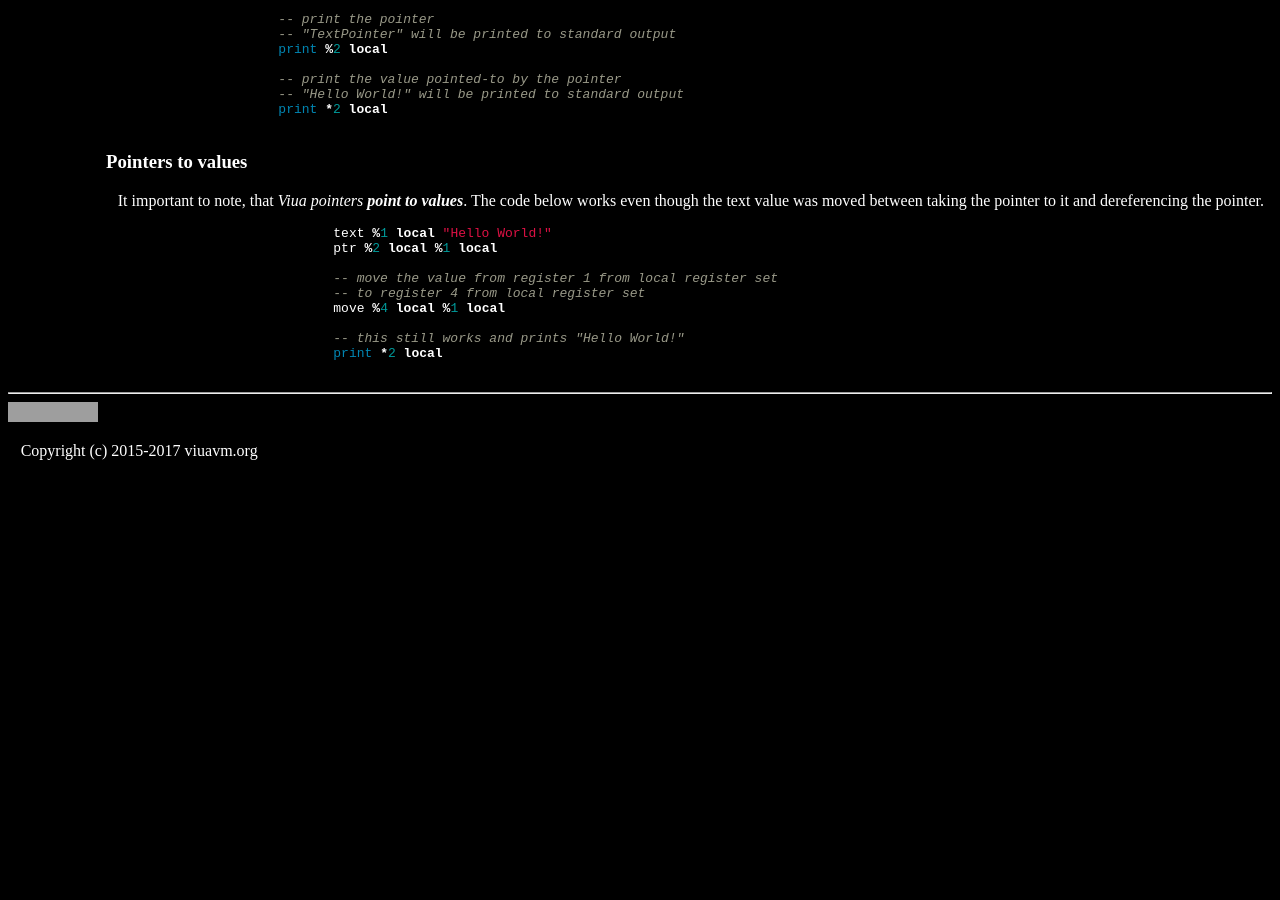
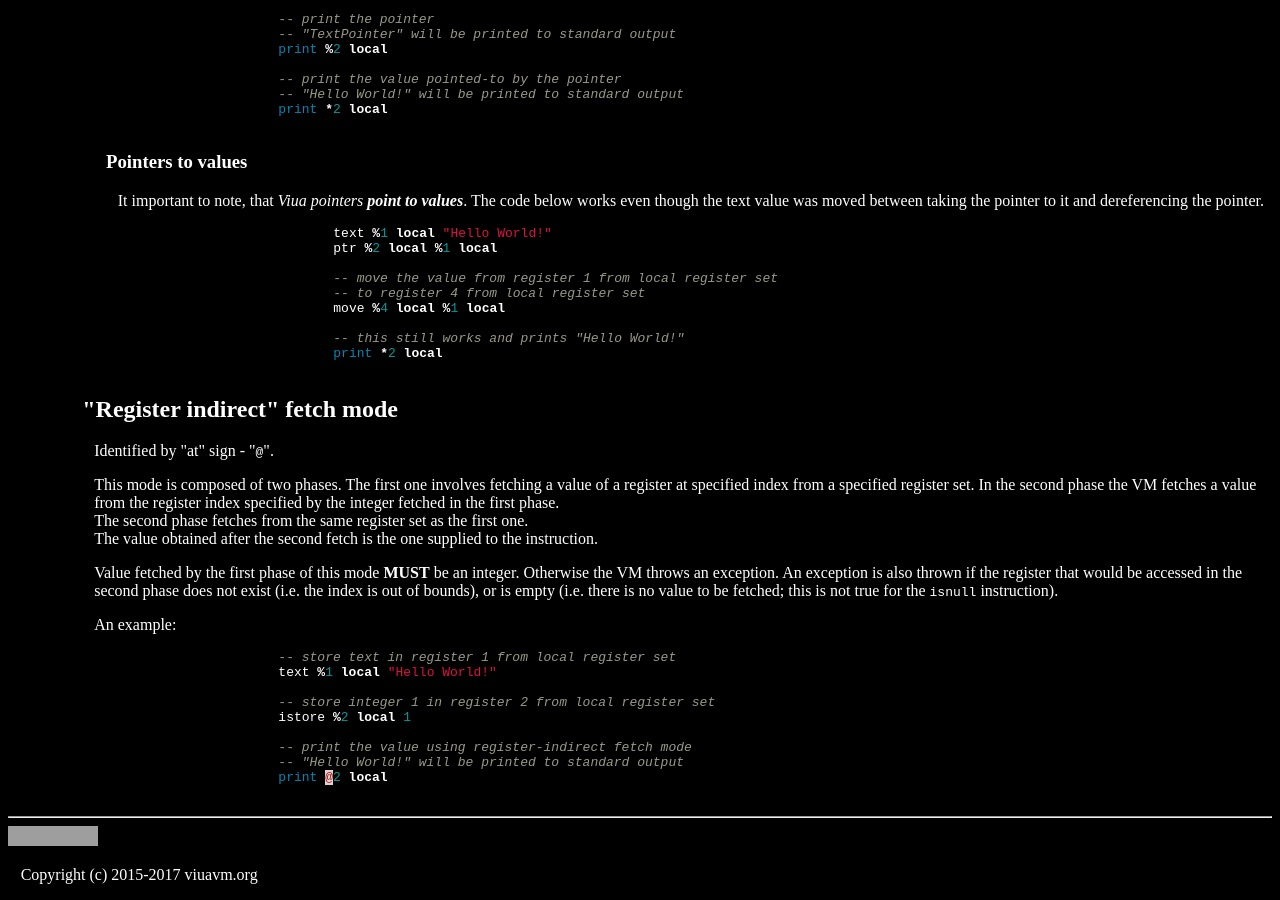
Before and after one commit to marekjm/docs.viuavm.org, a Jekyll site: the page built from _manuals/registers.html, in a window 1280 px wide and 900 px high, scrolled down 2760 px. Built offline with Jekyll 4.4.1, drawn with Linux system fonts in a browser that asks for light colours; before the commit the page ends 3236 px from its top, so only the background shows below that; grey boxes are pictures that could not be loaded.

Commit message:
Add information about register-indirect fetch mode

```diff
--- a/_manuals/registers.html
+++ b/_manuals/registers.html
@@ -311,6 +311,47 @@ summary: >
                     {% endhighlight %}
                 </section>
             </section>
+
+            <section>
+                <h2> "Register indirect" fetch mode </h2>
+
+                <p>
+                    Identified by "at" sign - "<code>@</code>".
+                </p>
+
+                <p>
+                    This mode is composed of two phases.
+                    The first one involves fetching a value of a register at specified index from a specified register set.
+                    In the second phase the VM fetches a value from the register index specified by the integer fetched in the first phase.
+                    <br>
+                    The second phase fetches from the same register set as the first one.
+                    <br>
+                    The value obtained after the second fetch is the one supplied to the instruction.
+                </p>
+
+                <p>
+                    Value fetched by the first phase of this mode <strong>MUST</strong> be an integer.
+                    Otherwise the VM throws an exception.
+                    An exception is also thrown if the register that would be accessed in the second phase does not exist (i.e. the index is out of bounds), or
+                    is empty (i.e. there is no value to be fetched; this is not true for the <code>isnull</code> instruction).
+                </p>
+
+                <p>
+                    An example:
+                </p>
+
+                {% highlight lua %}
+                    -- store text in register 1 from local register set
+                    text %1 local "Hello World!"
+
+                    -- store integer 1 in register 2 from local register set
+                    istore %2 local 1
+
+                    -- print the value using register-indirect fetch mode
+                    -- "Hello World!" will be printed to standard output
+                    print @2 local
+                {% endhighlight %}
+            </section>
         </section>
     </section>
 </section>
```
